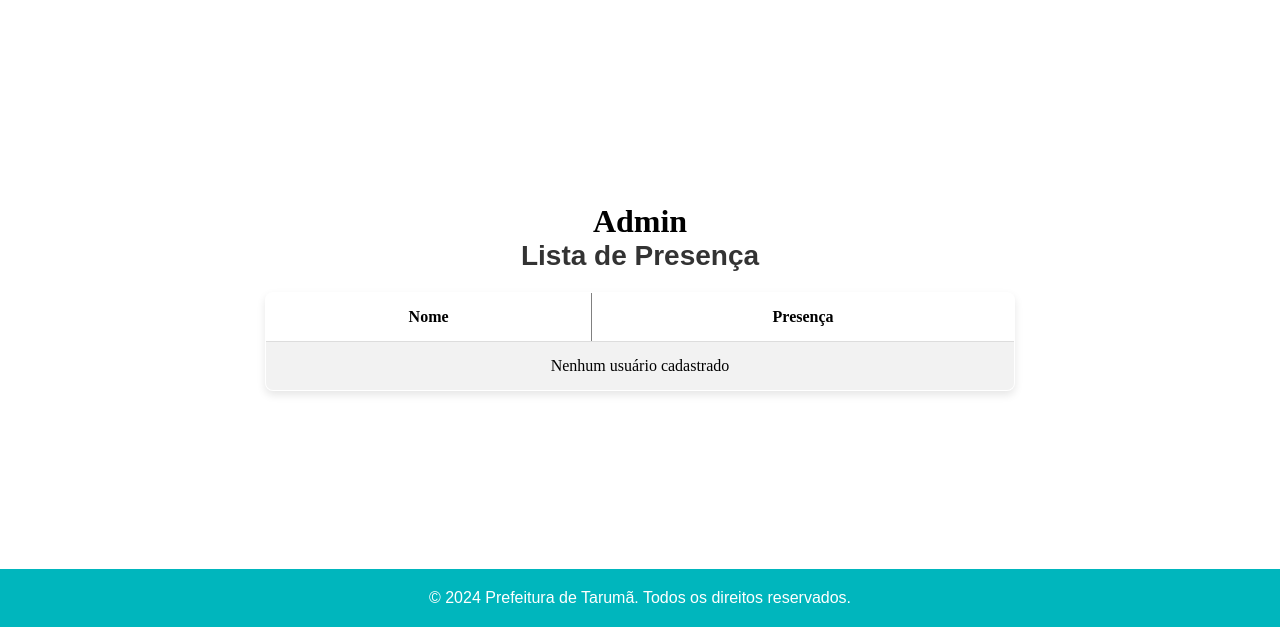
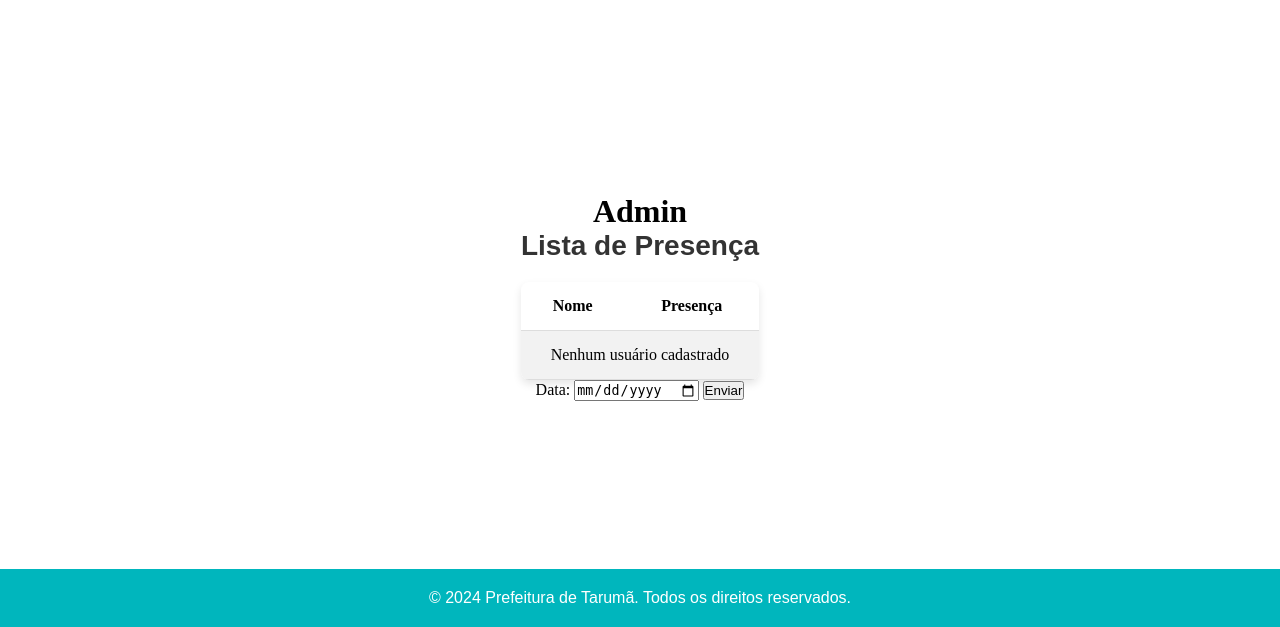
Before and after one commit to GabrielG71/Prefeito-Taruma, a PHP site: page /menu_admin.php in a window 1280 px wide. Shown: the part 173-800 px from the top of the page. Run offline with PHP 8.4, Linux system fonts and the light colour scheme; the visitor is signed in with stand-in values (Sample User, id 1); data that the repository does not hold is empty.

Commit message:
remove old codes

```diff
--- a/menu_admin.php
+++ b/menu_admin.php
@@ -35,8 +35,9 @@ if (isset($_SESSION['idu']) && !empty($_SESSION['idu'])):
     </header>
     <main class="main-content">
     <h1>Admin</h1>
-        <h2>Lista de Presença</h2>
-        <table border="1">
+    <form action="presenca.php" method="post">
+    <h2>Lista de Presença</h2>
+        <table>
             <tr>
                 <th>Nome</th>
                 <th>Presença</th>
@@ -45,13 +46,22 @@ if (isset($_SESSION['idu']) && !empty($_SESSION['idu'])):
                 <?php foreach ($usuarios as $usuario): ?>
                     <tr>
                         <td><?= htmlspecialchars($usuario['nome']) ?></td>
-                        <td><input type="checkbox"></td>
+                        <td>
+                            <input type="checkbox" name="presenca[<?= $usuario['iduser'] ?>]" value="1">
+                            <input type="hidden" name="nomes[<?= $usuario['iduser'] ?>]" value="<?= htmlspecialchars($usuario['nome']) ?>">
+                        </td>
                     </tr>
                 <?php endforeach; ?>
             <?php else: ?>
                 <tr><td colspan="2">Nenhum usuário cadastrado</td></tr>
             <?php endif; ?>
         </table>
+
+        <label for="data_presenca">Data:</label>
+        <input type="date" id="data_presenca" name="data_presenca" required>
+
+        <button type="submit">Enviar</button>
+    </form>
     </main>
     <footer class="footer">
         <p>&copy; 2024 Prefeitura de Tarumã. Todos os direitos reservados.</p>
```
